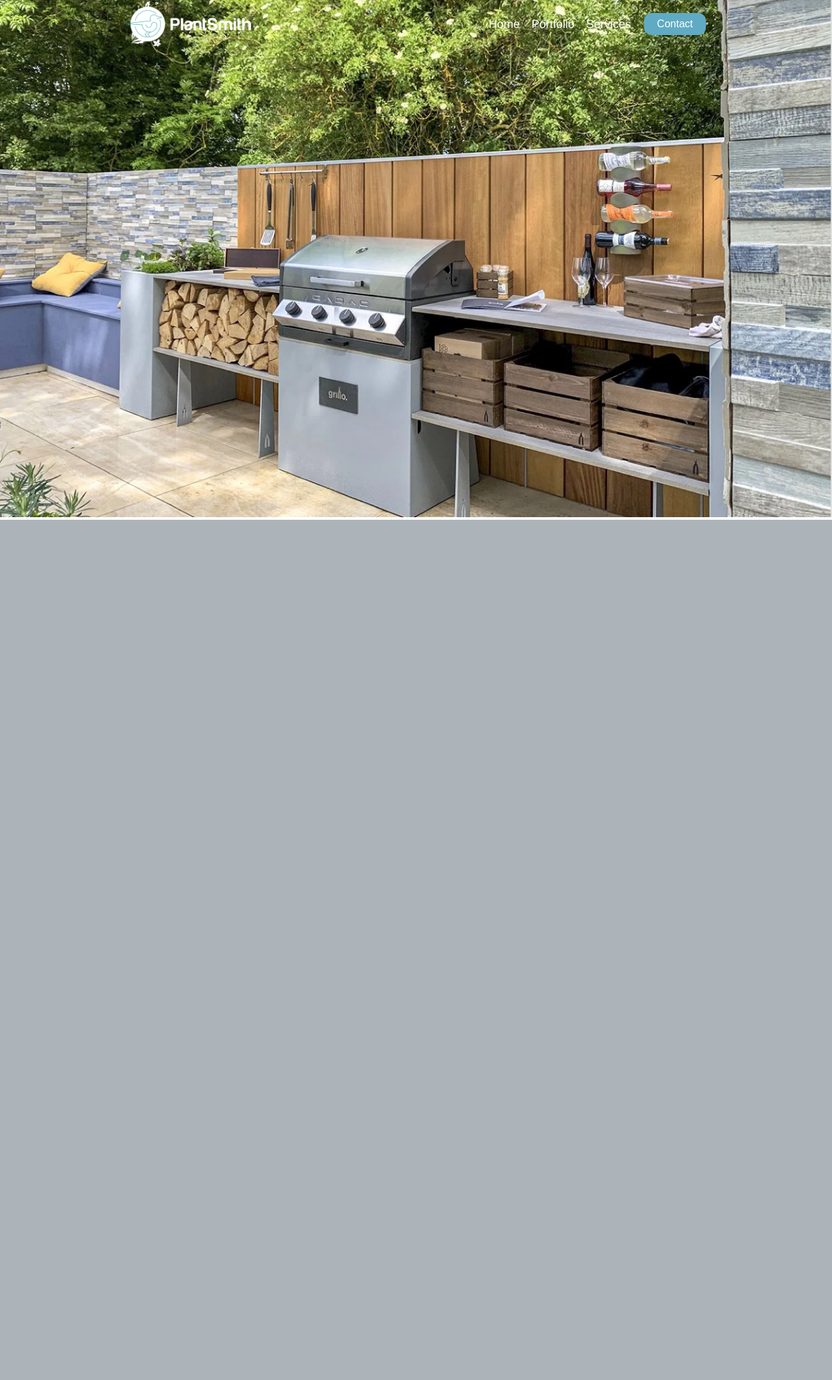
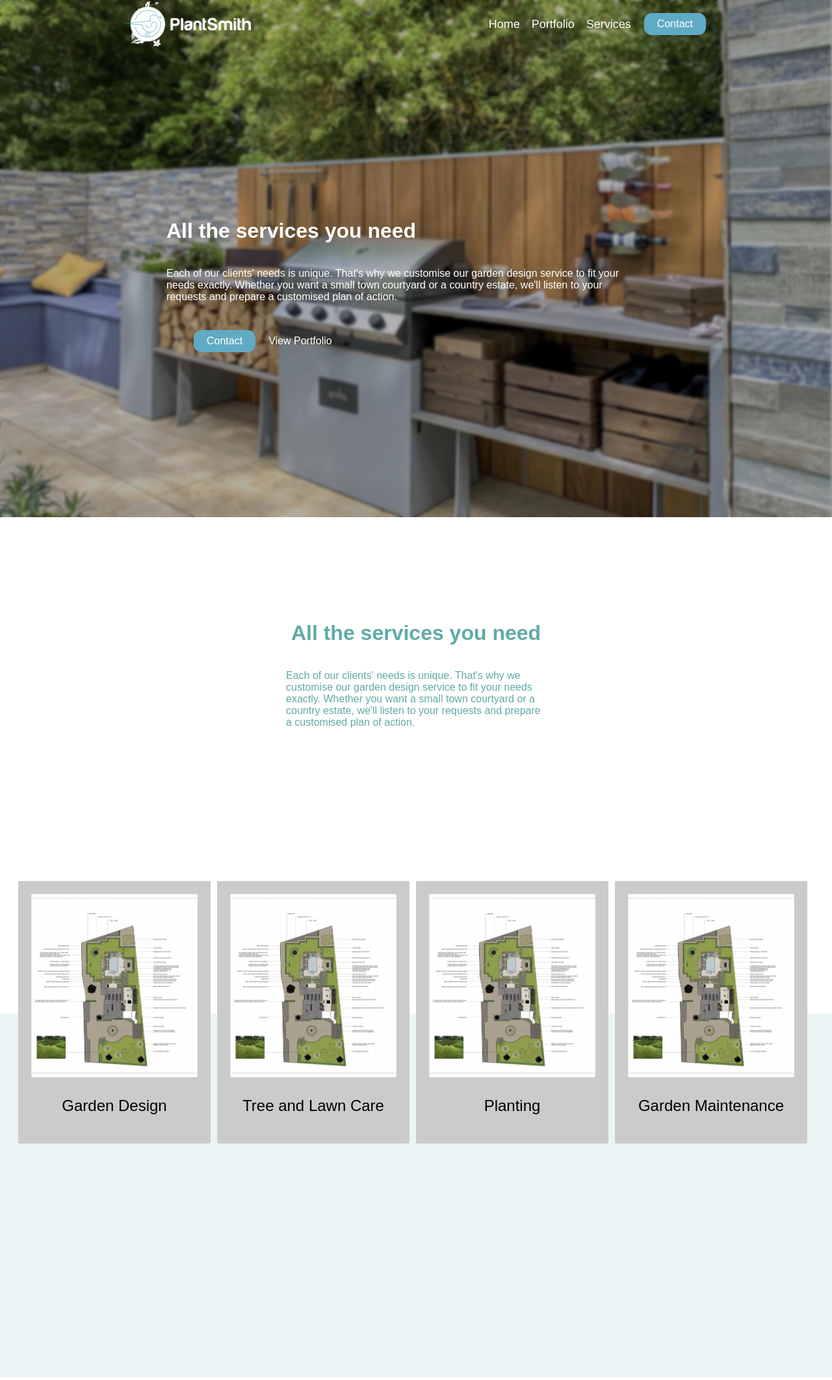
Before and after one commit to joethomas9/theplantsmith, a PHP site: page /services.html in a window 1280 px wide. Shown: the whole page at 65% size. Before the commit the page ends 800 px from the top, so only its background shows below. Run offline with PHP 8.4, Linux system fonts and the light colour scheme.

Commit message:
Development of services page
Added more content to the services page, made some small alterations to all pages

```diff
--- a/index.html
+++ b/index.html
@@ -20,7 +20,9 @@
             <div id="hero-blur">
               <div id="hero-content" style="align-items: left;">
                 <h1 id="h1-hero" style="max-width: 70%;">The PlantSmith Garden Design</h1>
-                <p id="p-hero" style="max-width: 70%; text-align: start;">Bespoke and unique garden design services including; initial consultancy visit, garden design and planning, construction measurement, planting and garden styling.</p>
+                <p id="p-hero" style="max-width: 70%; text-align: start;">
+                    Bespoke and unique garden design services including; initial consultancy visit, garden design and planning,
+                    construction measurement, planting and garden styling.</p>
                 <ul id="list-hero" style="list-style-type: none; display: inline-flex; align-items: center;">
                     <li style="padding-top: 6px; "><button>Contact</button></li>
                     <li style="padding-top: 6px; padding-left: 18px;"><a href="portfolio.html">View Portfolio</a></li>
--- a/services.html
+++ b/services.html
@@ -16,7 +16,62 @@
     </header>
 <body>
     <div id="hero" style="background-image: url(images/show-garden.png);">
+        <div id="hero-blur">
+            <div id="hero-content" style="align-items: left;">
+                <h1 id="h1-hero" style="max-width: 70%;">All the services you need</h1>
+                <p id="p-hero" style="max-width: 70%; text-align: start;">
+                    Each of our clients' needs is unique. That's why we customise our garden design service to fit your needs exactly.
+                    Whether you want a small town courtyard or a country estate, we'll listen to your requests and prepare a customised plan of action.</p>
+                <ul id="list-hero" style="list-style-type: none; display: inline-flex; align-items: center;">
+                    <li style="padding-top: 6px; "><button>Contact</button></li>
+                    <li style="padding-top: 6px; padding-left: 18px;"><a href="portfolio.html">View Portfolio</a></li>
+                </ul>
+            </div>
+        </div>
+    </div>
 
+    <div class="center-block" style="width: 100vw; height: 80vh; color: rgb(95, 171, 165); margin-top: -80px;">
+        <h1>All the services you need</h1>
+        <p style="width: 400px; text-align: start;">
+            Each of our clients' needs is unique. That's why we customise our garden design service to fit your needs exactly.
+            Whether you want a small town courtyard or a country estate, we'll listen to your requests and prepare a customised plan of action.
+        </p>
     </div>
+
+    <div class="grid-container">
+        <ul style="">
+            <li>
+                <div id="floating-tile">
+                    <img src="images/design-plan.png" style="max-width: 20vw; border-radius: 2px;">
+                    <p>Garden Design</p>
+                </div>
+            </li>
+            <li>
+                <div id="floating-tile">
+                    <img src="images/design-plan.png" style="max-width: 20vw; border-radius: 2px;">
+                    <p>Tree and Lawn Care</p>
+                </div>
+            </li>
+            <li>
+                <div id="floating-tile">
+                    <img src="images/design-plan.png" style="max-width: 20vw; border-radius: 2px;">
+                    <p>Planting</p>
+                </div>
+            </li>
+            <li>
+                <div id="floating-tile">
+                    <img src="images/design-plan.png" style="max-width: 20vw; border-radius: 2px;">
+                    <p>Garden Maintenance</p>
+                </div>
+            </li>
+        </ul>
+    </div>
+
+
+
+    <div class="center-block" style="width: 100vw; height: 70vh; background-color: rgb(235, 244, 244); margin-top: -200px;">
+    </div>
+
+
 </body>
 </html>
--- a/styles.css
+++ b/styles.css
@@ -50,6 +50,7 @@ body {
 }
 
 #hero {
+    position: relative;
     color: white;
     z-index: 1;
     display: flex;
@@ -66,9 +67,10 @@ body {
 }
 
 #hero-blur {
+    position: relative;
     z-index: 2;
-    background-color: rgba(0, 0, 0, 0.2);
-    /* backdrop-filter: blur(2px); */
+    background-color: rgba(0, 0, 0, 0.3);
+    backdrop-filter: blur(2px);
     height: 100%;
     width: 100%;
 }
@@ -91,6 +93,7 @@ body {
   }
 
 .block {
+    position: relative;
     background-color: rgb(96, 171, 195);
     margin: auto;
     width: 60%;
@@ -135,3 +138,41 @@ body {
     justify-content: center;
     flex-direction: column;
 }
+
+.grid-container {
+    display: flex;
+    width: 100vw;
+    flex-direction: column;
+    align-items: center;
+    text-align: center;
+    padding: 0;
+    margin: 0;
+}
+
+.grid-container div {
+    background-color: rgb(203, 203, 203);
+    padding: 20px;
+}
+
+.grid-container ul {
+    list-style-type: none;
+    display: flex;
+    align-items: center;
+    padding: 0;
+    margin: 0;
+    z-index: 1000;
+}
+
+.grid-container li {
+    padding-right: 10px;
+}
+
+.grid-container li:last-child {
+    padding-right: none;
+  }
+
+#floating-tile {
+    flex-direction: column;
+    border-radius: 2px;
+    font-size: 24px;
+}
```
Also changed, not shown: portfolio.html (+20 -0 lines), images/design-plan.png (added).
